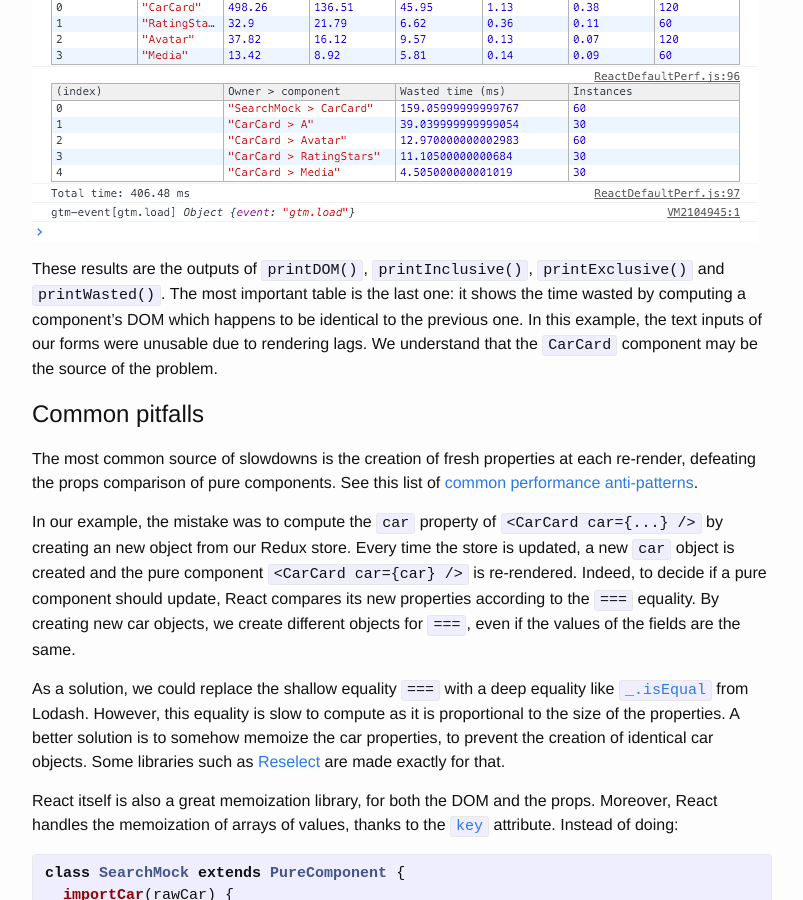
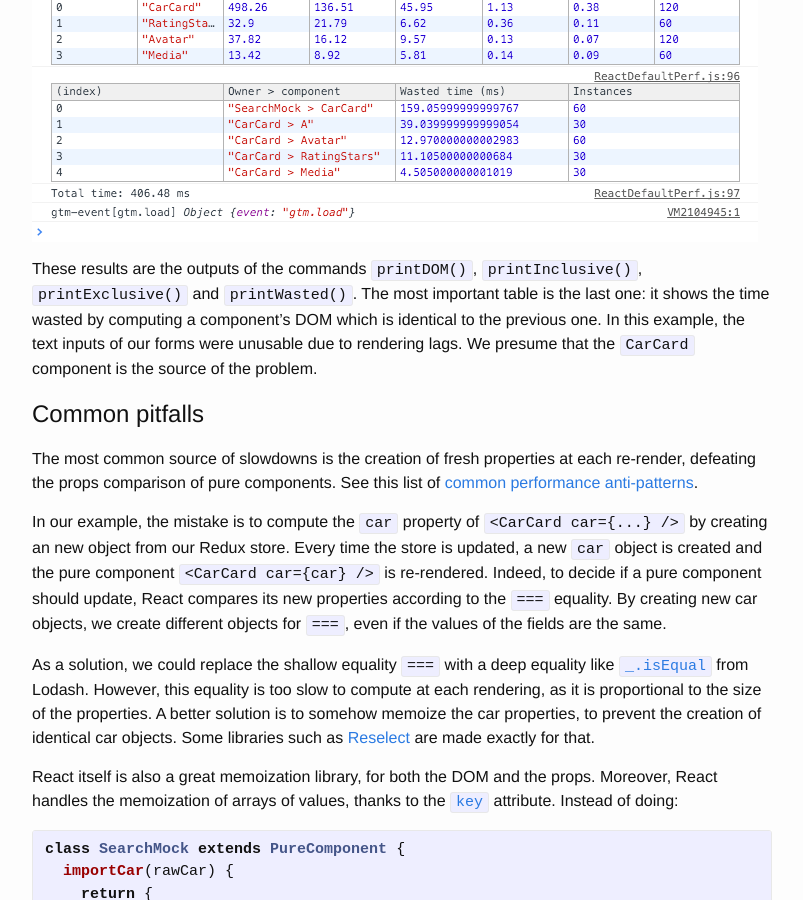
Before and after one commit to xaviertholot/ouicar.github.io, a Jekyll site: the page built from _posts/2016-02-05-bench-react.md, in a window 1280 px wide and 900 px high, scrolled down 1730 px. Shown: the whole window, without its empty margins (238-1041 px from the left). Built offline with Jekyll 4.4.1, drawn with Linux system fonts in a browser that asks for light colours; some of the changed text lies outside the part shown.

Commit message:
Cosmetic

```diff
--- a/_posts/2016-02-05-bench-react.md
+++ b/_posts/2016-02-05-bench-react.md
@@ -51,14 +51,14 @@ With *Start* we start the recording of performance. With *Stop* we display the r
 
 ![Results](../../../assets/2016-02-05-bench-react/performance_logs.png)
 
-These results are the outputs of `printDOM()`, `printInclusive()`, `printExclusive()` and `printWasted()`. The most important table is the last one: it shows the time wasted by computing a component's DOM which happens to be identical to the previous one. In this example, the text inputs of our forms were unusable due to rendering lags. We understand that the `CarCard` component may be the source of the problem.
+These results are the outputs of the commands `printDOM()`, `printInclusive()`, `printExclusive()` and `printWasted()`. The most important table is the last one: it shows the time wasted by computing a component's DOM which is identical to the previous one. In this example, the text inputs of our forms were unusable due to rendering lags. We presume that the `CarCard` component is the source of the problem.
 
 # Common pitfalls
 The most common source of slowdowns is the creation of fresh properties at each re-render, defeating the props comparison of pure components. See this list of [common performance anti-patterns](https://medium.com/@esamatti/react-js-pure-render-performance-anti-pattern-fb88c101332f).
 
-In our example, the mistake was to compute the `car` property of `<CarCard car={...} />` by creating an new object from our Redux store. Every time the store is updated, a new `car` object is created and the pure component `<CarCard car={car} />` is re-rendered. Indeed, to decide if a pure component should update, React compares its new properties according to the `===` equality. By creating new car objects, we create different objects for `===`, even if the values of the fields are the same.
+In our example, the mistake is to compute the `car` property of `<CarCard car={...} />` by creating an new object from our Redux store. Every time the store is updated, a new `car` object is created and the pure component `<CarCard car={car} />` is re-rendered. Indeed, to decide if a pure component should update, React compares its new properties according to the `===` equality. By creating new car objects, we create different objects for `===`, even if the values of the fields are the same.
 
-As a solution, we could replace the shallow equality `===` with a deep equality like [`_.isEqual`](https://lodash.com/docs#isEqual) from Lodash. However, this equality is slow to compute as it is proportional to the size of the properties. A better solution is to somehow memoize the car properties, to prevent the creation of identical car objects. Some libraries such as [Reselect](https://github.com/rackt/reselect) are made exactly for that.
+As a solution, we could replace the shallow equality `===` with a deep equality like [`_.isEqual`](https://lodash.com/docs#isEqual) from Lodash. However, this equality is too slow to compute at each rendering, as it is proportional to the size of the properties. A better solution is to somehow memoize the car properties, to prevent the creation of identical car objects. Some libraries such as [Reselect](https://github.com/rackt/reselect) are made exactly for that.
 
 React itself is also a great memoization library, for both the DOM and the props. Moreover, React handles the memoization of arrays of values, thanks to the [`key`](https://facebook.github.io/react/docs/reconciliation.html#keys) attribute. Instead of doing:
 
```
Also changed, not shown: other parts of _posts/2016-02-05-bench-react.md (+6 -6 lines).
